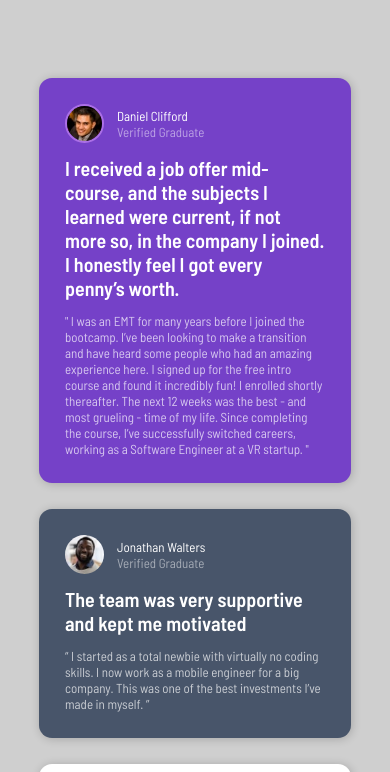
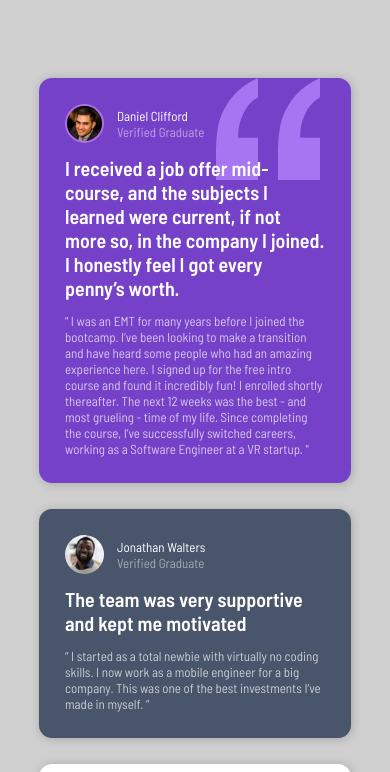
Before and after one commit to patroxfe/gridsection, a plain HTML site: page index.html in a window 390 px wide. Shown: the top 772 px of the page. Drawn offline with Linux system fonts and the light colour scheme.

Commit message:
Fix breakpoints

```diff
--- a/index.html
+++ b/index.html
@@ -20,6 +20,9 @@
       <div class="card__content">
 
         <div class="card card__purple">
+          <div class="card__bg">
+            <svg width="104" height="102" xmlns="http://www.w3.org/2000/svg"><path d="M104 102V59.727H84.114c0-5.871.689-11.182 2.068-15.933 1.379-4.75 3.42-9.287 6.125-13.61C95.01 25.86 98.909 22.257 104 19.375V0c-9.758 4.27-17.712 9.874-23.864 16.813-6.151 6.939-10.712 14.545-13.681 22.818C63.485 47.904 62 59.941 62 75.74V102h42zm-62 0V59.727H22.114c0-5.871.689-11.182 2.068-15.933 1.379-4.75 3.42-9.287 6.125-13.61C33.01 25.86 36.909 22.257 42 19.375V0c-9.652 4.27-17.58 9.874-23.784 16.813C12.01 23.752 7.424 31.358 4.455 39.631 1.485 47.904 0 59.941 0 75.74V102h42z" fill="#A775F1" fill-rule="nonzero"/></svg>
+          </div>
           <div class="card__author">
             <img src="./images/image-daniel.jpg" alt="author-avatar" class="card__author-logo">
             <div class="card__author-data">
--- a/sass/_desktop.scss
+++ b/sass/_desktop.scss
@@ -12,6 +12,11 @@
 
 		&:hover {
 			transform: scale(1.02);
+		}
+
+		&__bg {
+			top: 0;
+			right: 23%;
 		}
 
 		&__paragraph-text {
--- a/sass/main.scss
+++ b/sass/main.scss
@@ -32,8 +32,18 @@ body {
 // - - - - - - /
 
 .card {
+	position: relative;
 	padding: 2em;
 	border-radius: 1em;
+	overflow: hidden;
+	z-index: 1;
+
+	&__bg {
+		position: absolute;
+		top: 0;
+		right: 10%;
+		z-index: -1;
+	}
 
 	&__content {
 		display: grid;
```
Also changed, not shown: css/main.css, 1 other file.
